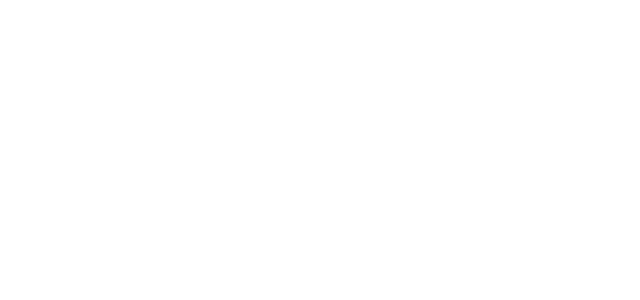
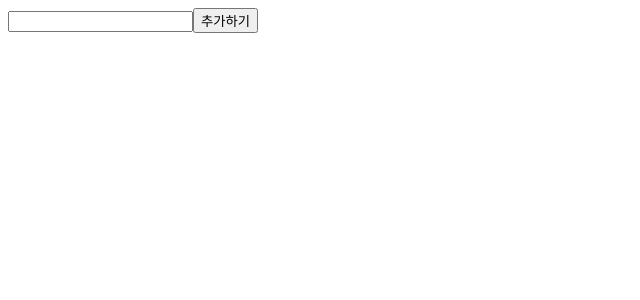
Before and after one commit to hautest/context-api-todolist, a React (Create React App) app: page / in a window 1280 px wide. Shown: the top 300 px of the page, without its empty margins (0-640 px from the left). Built offline with nearby package versions, Linux system fonts and the light colour scheme.

Commit message:
todolist 화면에 띄우기

```diff
--- a/src/App.js
+++ b/src/App.js
@@ -1,5 +1,13 @@
+import { Display } from "./DIsplay";
+import { Form } from "./Form";
+
 function App() {
-  return <div></div>;
+  return (
+    <div>
+      <Form />
+      <Display />
+    </div>
+  );
 }
 
 export default App;
--- /dev/null
+++ b/src/DIsplay.js
@@ -0,0 +1,13 @@
+import { TodoContext } from "./todoContext";
+import { useContext } from "react";
+
+export function Display() {
+  const { todo } = useContext(TodoContext);
+  return (
+    <ui>
+      {todo.map((item) => (
+        <li key={String(item.id)}>{item.value}</li>
+      ))}
+    </ui>
+  );
+}
```
